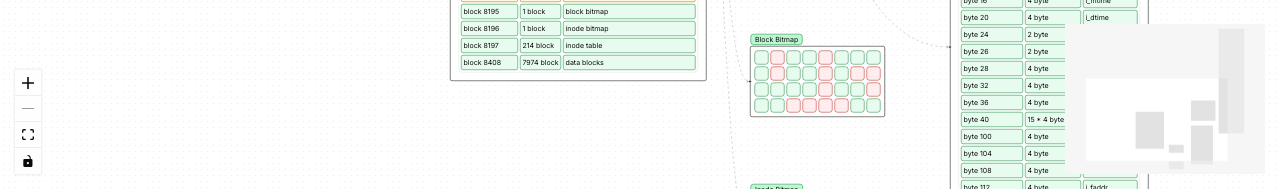
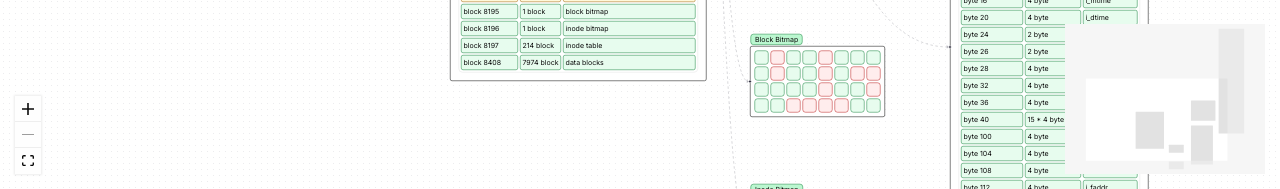
Before and after one commit to JiahuiChen99/filesystems, a Next.js app: page /canvas/ext-2 in a window 1280 px wide. Shown: the part 611-800 px from the top of the page. Built offline with nearby package versions, Linux system fonts and the light colour scheme.

Commit message:
feat: block interactarivity for now. re-enable it again later when customization is allowed

```diff
--- a/src/app/canvas/[fs_id]/page.tsx
+++ b/src/app/canvas/[fs_id]/page.tsx
@@ -39,6 +39,8 @@ export default function CanvasPage({ params }: { params: { fs_id: string } }) {
         proOptions={{
           hideAttribution: true,
         }}
+        edgesReconnectable={false}
+        nodesDraggable={false}
         panOnScroll
         selectionOnDrag
         selectionMode={SelectionMode.Partial}
@@ -48,7 +50,7 @@ export default function CanvasPage({ params }: { params: { fs_id: string } }) {
           zoom: 0.4,
         }}
       >
-        <Controls />
+        <Controls showInteractive={false} />
         <MiniMap />
         <Background variant={"dots" as BackgroundVariant} gap={12} size={1} />
       </ReactFlow>
```
